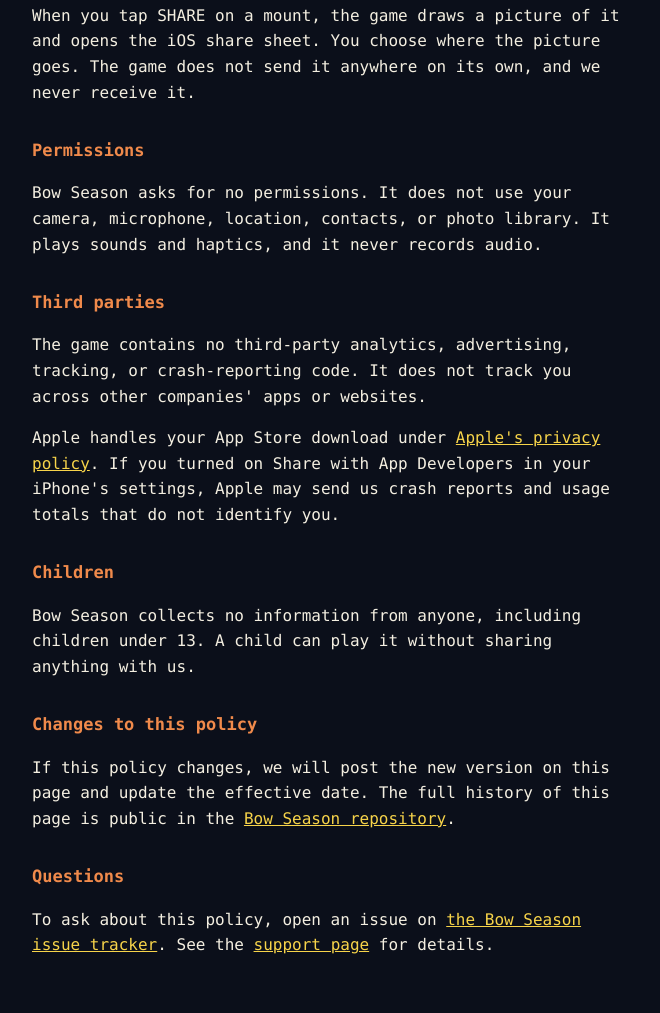
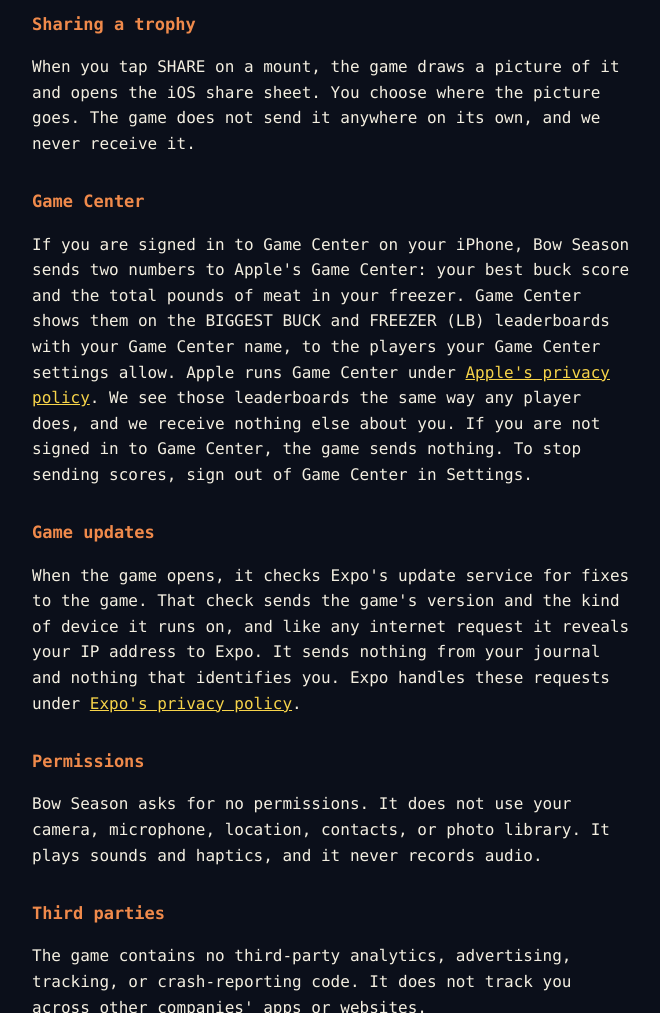
Before and after one commit to dtun/bow-szn, a website: page site/privacy.html in a window 1280 px wide. Shown: the part 1113-2126 px from the top of the page, without its empty margins (308-968 px from the left). Drawn offline with Linux system fonts and the light colour scheme.

Commit message:
fix(site): disclose Game Center scores and update checks in the privacy policy
Co-Authored-By: Claude Opus 5.5 <noreply@anthropic.com>

```diff
--- a/site/privacy.html
+++ b/site/privacy.html
@@ -84,8 +84,9 @@
       <p class="date">Effective November 26, 2026</p>
 
       <p class="summary">
-        Bow Season collects no data. It has no accounts, no ads, no analytics, and no purchases, and
-        it never connects to the internet. Your journal stays on your phone.
+        Bow Season collects no data. It has no accounts, no ads, no analytics, and no purchases.
+        Your journal stays on your phone. If you sign in to Game Center, two of your scores go to
+        Apple's Game Center leaderboards.
       </p>
 
       <p>
@@ -110,7 +111,8 @@
       </ul>
       <p>
         This data lives only in the game's storage on your phone. The game never sends it anywhere,
-        and we have no copy of it. If you delete Bow Season, iOS deletes this data with it.
+        except the two Game Center scores described below, and we have no copy of it. If you delete
+        Bow Season, iOS deletes this data with it.
       </p>
       <p>
         If you back up your iPhone to iCloud or a computer, iOS may include the game's data in that
@@ -122,6 +124,27 @@
         When you tap SHARE on a mount, the game draws a picture of it and opens the iOS share sheet.
         You choose where the picture goes. The game does not send it anywhere on its own, and we
         never receive it.
+      </p>
+
+      <h2>Game Center</h2>
+      <p>
+        If you are signed in to Game Center on your iPhone, Bow Season sends two numbers to Apple's
+        Game Center: your best buck score and the total pounds of meat in your freezer. Game Center
+        shows them on the BIGGEST BUCK and FREEZER (LB) leaderboards with your Game Center name, to
+        the players your Game Center settings allow. Apple runs Game Center under
+        <a href="https://www.apple.com/legal/privacy/">Apple's privacy policy</a>. We see those
+        leaderboards the same way any player does, and we receive nothing else about you. If you are
+        not signed in to Game Center, the game sends nothing. To stop sending scores, sign out of
+        Game Center in Settings.
+      </p>
+
+      <h2>Game updates</h2>
+      <p>
+        When the game opens, it checks Expo's update service for fixes to the game. That check sends
+        the game's version and the kind of device it runs on, and like any internet request it
+        reveals your IP address to Expo. It sends nothing from your journal and nothing that
+        identifies you. Expo handles these requests under
+        <a href="https://expo.dev/privacy">Expo's privacy policy</a>.
       </p>
 
       <h2>Permissions</h2>
```
